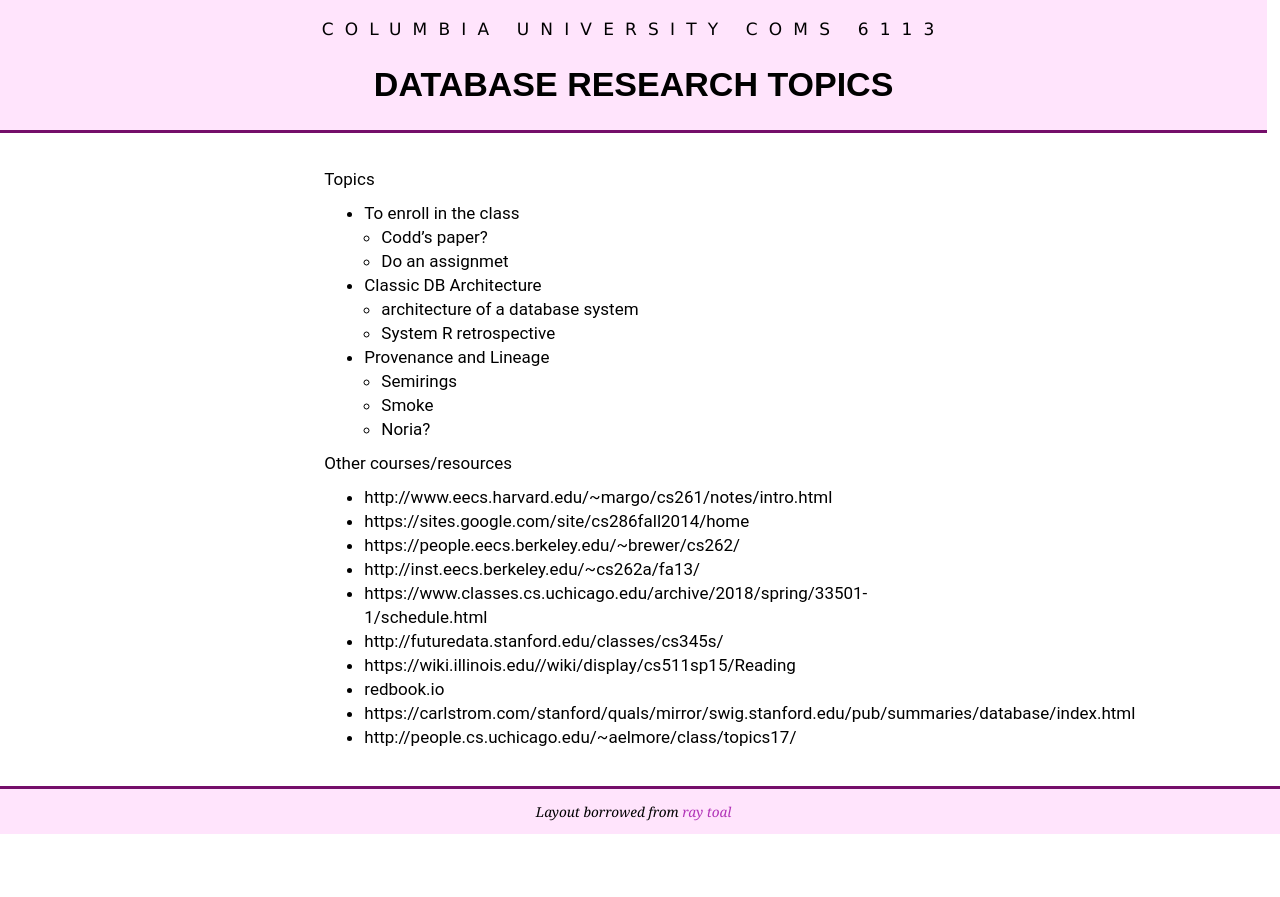
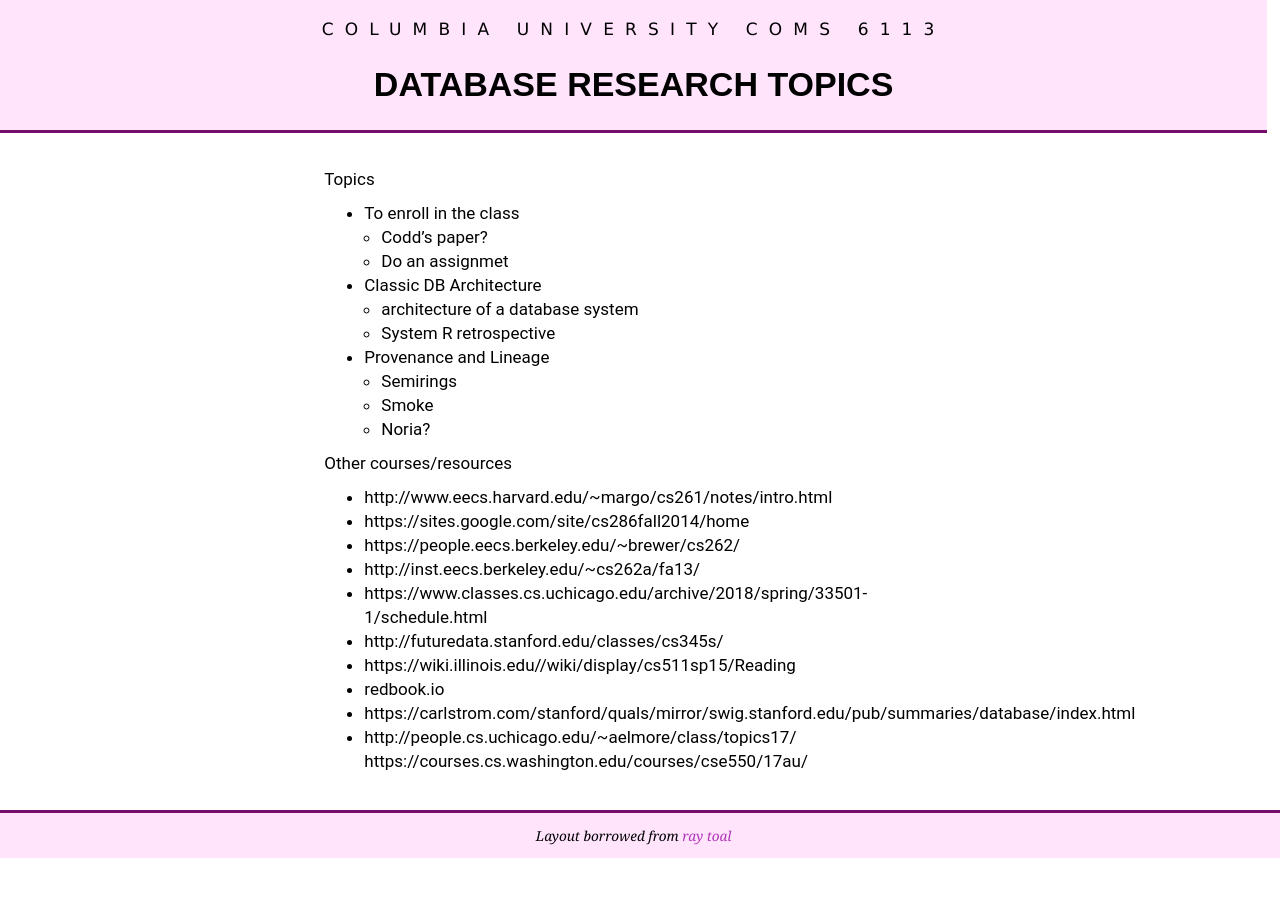
Before and after one commit to wzao1515/w6113.github.io, a Jekyll site: the page built from notes.md, in a window 1280 px wide. Shown: the top 897 px of the page. Built offline with Jekyll 4.4.1, drawn with Linux system fonts in a browser that asks for light colours; our own code applies the rules of GitHub Pages for plain Markdown files; part of the change alters nothing that is shown.

Commit message:
updated website

```diff
--- a/notes.md
+++ b/notes.md
@@ -24,3 +24,4 @@ Other courses/resources
 * redbook.io
 * https://carlstrom.com/stanford/quals/mirror/swig.stanford.edu/pub/summaries/database/index.html
 * http://people.cs.uchicago.edu/~aelmore/class/topics17/
+https://courses.cs.washington.edu/courses/cse550/17au/
```
